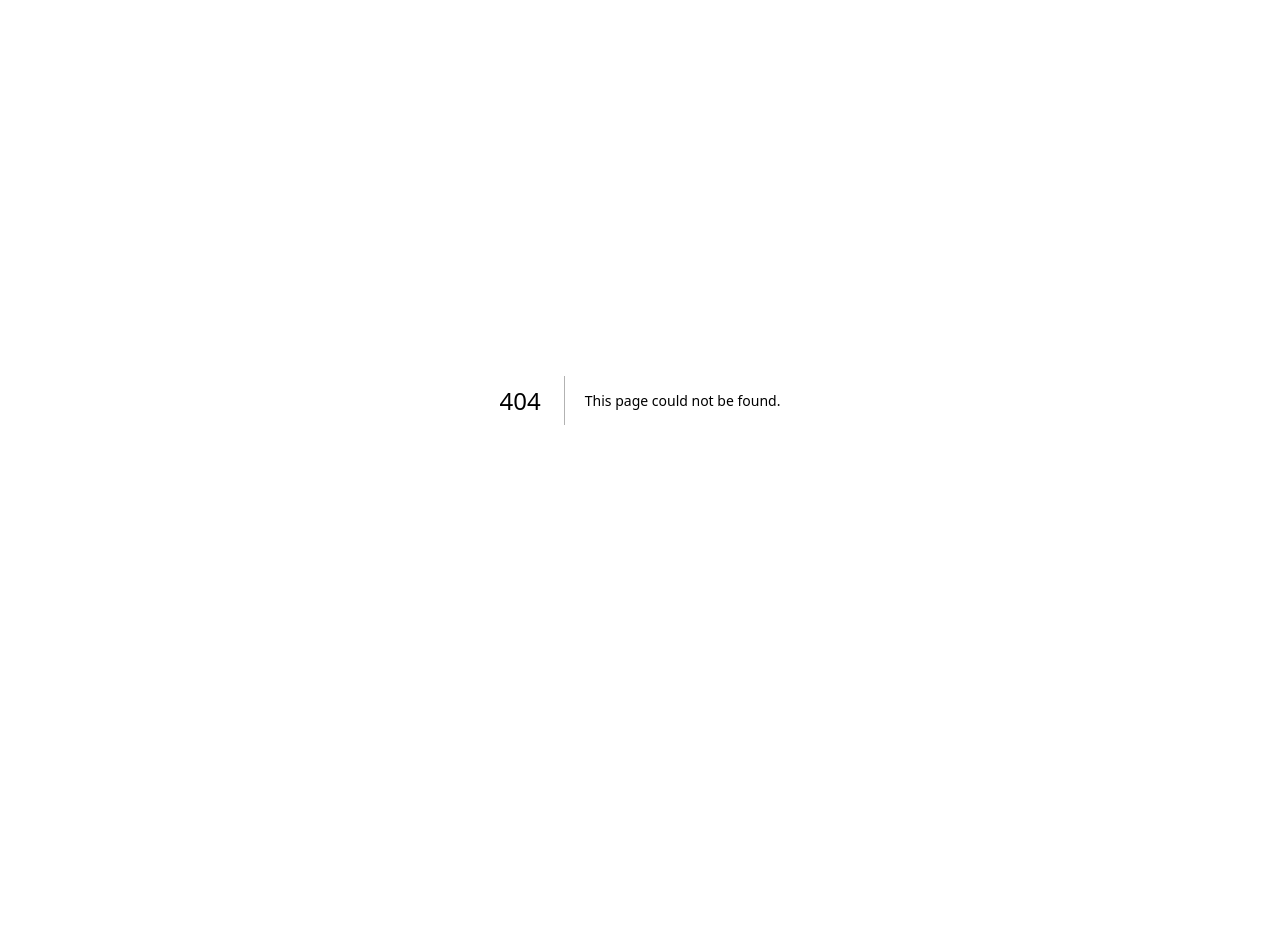
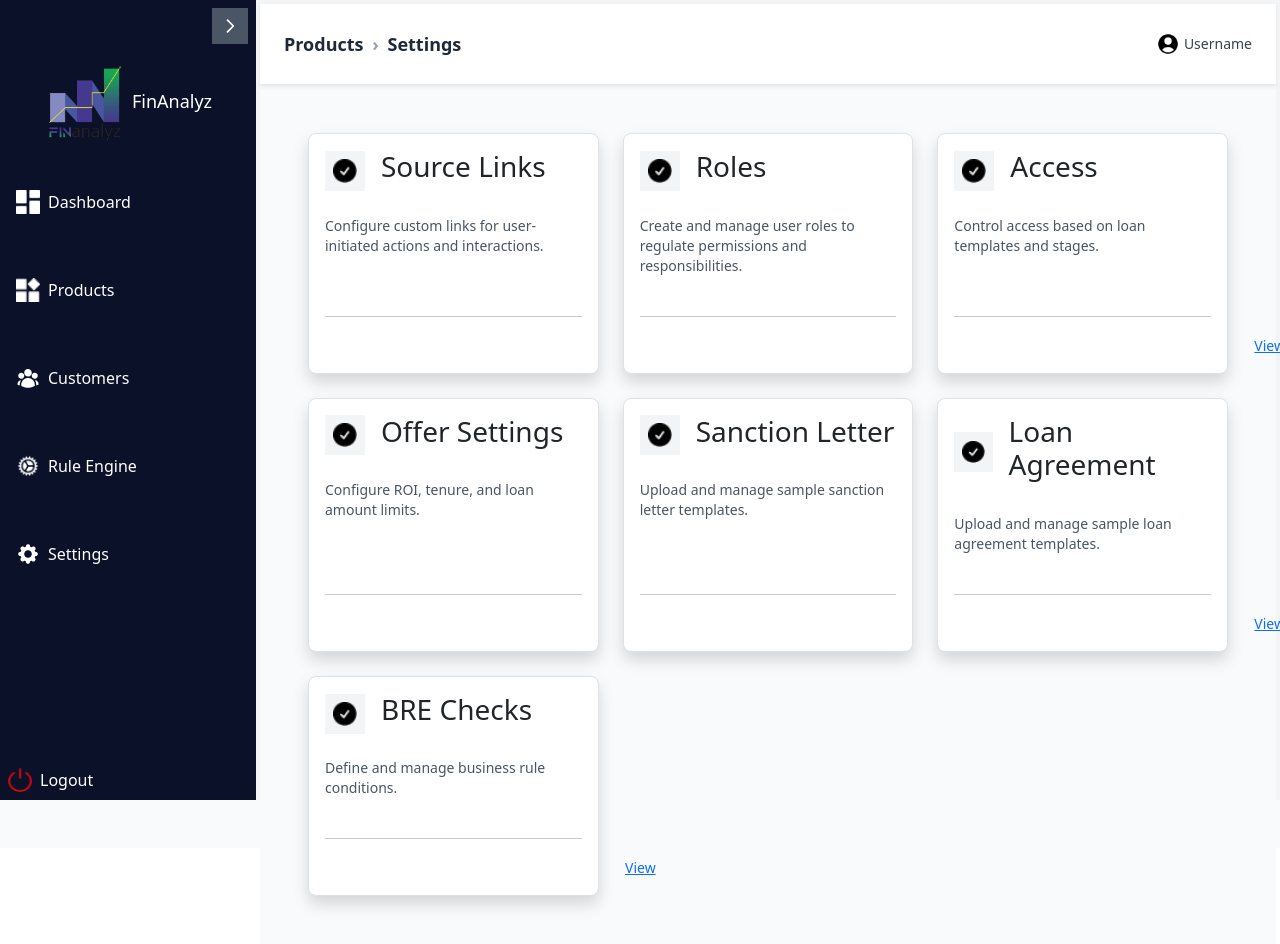
Before and after one commit to DESHMUKH-NIKITA/authentication-practice, a Next.js app: page /profile-setting in a window 1280 px wide. Before the commit this address had no page. Before the commit the page ends 800 px from the top, so only its background shows below. Built offline with nearby package versions, Linux system fonts and the light colour scheme.

Commit message:
Setting-screen

```diff
--- /dev/null
+++ b/next.config.js
@@ -0,0 +1,13 @@
+/** @type {import('next').NextConfig} */
+const nextConfig = {
+    async rewrites() {
+        return [
+            {
+                source: '/api/:path*',   // Proxy requests starting with /api
+                destination: 'https://losservices.finanalyz.com/api/:path*',  // Target API
+            },
+        ];
+    },
+};
+
+module.exports = nextConfig;
--- a/next.config.mjs
+++ /dev/null
@@ -1,4 +0,0 @@
-/** @type {import('next').NextConfig} */
-const nextConfig = {};
-
-export default nextConfig;
--- a/package.json
+++ b/package.json
@@ -12,6 +12,7 @@
     "@heroicons/react": "^2.2.0",
     "autoprefixer": "^10.4.21",
     "bootstrap": "^5.3.3",
+    "cookies-next": "^5.1.0",
     "lucide-react": "^0.483.0",
     "next": "15.2.1",
     "postcss": "^8.5.3",
--- a/src/app/add-new-user/page.js
+++ b/src/app/add-new-user/page.js
@@ -1,6 +1,6 @@
 'use client';
 
-import Layout from '@/components/Layout';  // ✅ Import Layout
+import Layout from '@/components/Layout';
 import LeftMenu from '@/components/LeftMenu';
 import { ArrowLeft } from 'lucide-react';
 import { useRouter } from 'next/navigation';
@@ -9,16 +9,12 @@ import { useState } from 'react';
 export default function AddNewUser() {
   const router = useRouter();
 
-  const handleAddUserM = () => {
-    router.push('/user-management');
-  };
-
   const [formData, setFormData] = useState({
-    fullName: '',
-    phoneNumber: '',
+    username: '',
+    phoneNo: '',
     email: '',
-    password: '',        // ✅ Added password field
-    role: ''
+    password: '',
+    role: '',
   });
 
   const handleChange = (e) => {
@@ -29,13 +25,84 @@ export default function AddNewUser() {
     }));
   };
 
-  const handleSubmit = (e) => {
+  const handleSubmit = async (e) => {
     e.preventDefault();
-    console.log('Form data submitted:', formData);
+
+    try {
+      // Step 1: Get CSRF Token
+      let csrfRes = await fetch('/api/csrf/token', { credentials: 'include' });
+      let csrfToken =
+        csrfRes.headers.get('X-CSRF-TOKEN') ||
+        document.cookie
+          .split('; ')
+          .find((row) => row.startsWith('XSRF-TOKEN='))
+          ?.split('=')[1];
+
+      if (!csrfToken) throw new Error('Failed to retrieve CSRF token.');
+
+      // Step 2: Login as Admin
+      const loginRes = await fetch('/api/Auth/login', {
+        method: 'POST',
+        headers: {
+          'Content-Type': 'application/json',
+          'X-CSRF-TOKEN': csrfToken,
+        },
+        credentials: 'include',
+        body: JSON.stringify({
+          email: 'admin@admin.com',
+          password: 'admin',
+        }),
+      });
+
+      if (!loginRes.ok) throw new Error('Admin login failed.');
+      const { token } = await loginRes.json();
+
+      // Step 3: Get New CSRF Token After Login
+      csrfRes = await fetch('/api/csrf/token', { credentials: 'include' });
+      csrfToken =
+        csrfRes.headers.get('X-CSRF-TOKEN') ||
+        document.cookie
+          .split('; ')
+          .find((row) => row.startsWith('XSRF-TOKEN='))
+          ?.split('=')[1];
+
+      if (!csrfToken) throw new Error('Failed to retrieve CSRF token post-login.');
+
+      // Step 4: Register New User
+      const registerRes = await fetch('/api/Auth/register', {
+        method: 'POST',
+        headers: {
+          'Content-Type': 'application/json',
+          Authorization: `Bearer ${token}`,
+          'X-CSRF-TOKEN': csrfToken,
+        },
+        credentials: 'include',
+        body: JSON.stringify({
+          username: formData.username,
+          email: formData.email,
+          password: formData.password,
+          role: formData.role,
+          phoneNo: formData.phoneNo,
+        }),
+      });
+
+      if (!registerRes.ok) {
+        const errorData = await registerRes.json();
+        throw new Error(errorData.message || 'User registration failed.');
+      }
+
+      const responseData = await registerRes.json();
+      console.log('User registered:', responseData);
+
+      router.push('/user-management');
+    } catch (error) {
+      console.error('Error:', error.message);
+      alert(`Something went wrong: ${error.message}`);
+    }
   };
 
   return (
-    <Layout>  {/* ✅ Wrapped in Layout */}
+    <Layout>
       <div className="flex h-screen">
         <div className="flex flex-col w-full">
           {/* Navbar */}
@@ -52,40 +119,35 @@ export default function AddNewUser() {
           {/* Main Content */}
           <div className="flex-grow p-6 bg-gray-100">
             <div className="flex">
-              {/* Left Menu */}
               <LeftMenu />
 
               {/* Form Section */}
-              <section
-                className="bg-white rounded-lg shadow-md p-8 max-w-xl w-full mx-8 h-[689px]"
-                //style={{ margin: '205px', height:'723px', position: 'relative', bottom: '202px', right: '192px' }}
-              >
-                {/* Back button */}
+              <section className="bg-white rounded-lg shadow-md p-8 max-w-xl w-full mx-8 h-[689px]">
+                {/* Back Button */}
                 <div
-                  className="flex items-center text-black-600 hover:text-gray-900 cursor-pointer mb-6"
+                  className="flex items-center text-gray-600 hover:text-gray-900 cursor-pointer mb-6"
                   onClick={() => router.back()}
                 >
                   <ArrowLeft className="w-5 h-5 mr-2" />
-                  <span className="text-base font-semibold scale-120 tracking-tight ml-1.5">
-                    Add a New User
-                  </span>
+                  <span className="text-base font-semibold ml-1.5">Add a New User</span>
                 </div>
 
                 <p className="text-gray-500 mb-8">
-                  Lorem ipsum dolor sit amet, consectetur adipiscing elit, sed do eiusmod tempor incididunt ut labore et dolore magna aliqua.
+                  Fill in the details below to add a new user to the system.
                 </p>
 
                 {/* Form */}
                 <form onSubmit={handleSubmit} className="space-y-6">
                   <div>
-                    <label className="block text-gray-700 font-medium">Full Name</label>
+                    <label className="block text-gray-700 font-medium">Username</label>
                     <input
                       type="text"
-                      name="fullName"
-                      value={formData.fullName}
+                      name="username"
+                      value={formData.username}
                       onChange={handleChange}
                       placeholder="John Doe"
                       className="w-full px-4 py-2 mt-2 border rounded-lg focus:outline-none focus:ring-2 focus:ring-blue-500"
+                      required
                     />
                   </div>
 
@@ -93,11 +155,12 @@ export default function AddNewUser() {
                     <label className="block text-gray-700 font-medium">Phone Number</label>
                     <input
                       type="text"
-                      name="phoneNumber"
-                      value={formData.phoneNumber}
+                      name="phoneNo"
+                      value={formData.phoneNo}
                       onChange={handleChange}
                       placeholder="1234567890"
                       className="w-full px-4 py-2 mt-2 border rounded-lg focus:outline-none focus:ring-2 focus:ring-blue-500"
+                      required
                     />
                   </div>
 
@@ -110,10 +173,10 @@ export default function AddNewUser() {
                       onChange={handleChange}
                       placeholder="email@example.com"
                       className="w-full px-4 py-2 mt-2 border rounded-lg focus:outline-none focus:ring-2 focus:ring-blue-500"
+                      required
                     />
                   </div>
 
-                  {/* ✅ Added Password Field */}
                   <div>
                     <label className="block text-gray-700 font-medium">Password</label>
                     <input
@@ -123,6 +186,7 @@ export default function AddNewUser() {
                       onChange={handleChange}
                       placeholder="Enter password"
                       className="w-full px-4 py-2 mt-2 border rounded-lg focus:outline-none focus:ring-2 focus:ring-blue-500"
+                      required
                     />
                   </div>
 
@@ -135,15 +199,14 @@ export default function AddNewUser() {
                       onChange={handleChange}
                       placeholder="Administrator"
                       className="w-full px-4 py-2 mt-2 border rounded-lg focus:outline-none focus:ring-2 focus:ring-blue-500"
+                      required
                     />
                   </div>
 
                   <div className="flex justify-end">
                     <button
                       type="submit"
-                      onClick={handleAddUserM}
                       className="bg-blue-600 text-white px-6 py-2 rounded-lg shadow hover:bg-blue-700 transition"
-                      style={{borderRadius:'10px'}}
                     >
                       Add New User
                     </button>
--- a/src/app/products/page.js
+++ b/src/app/products/page.js
@@ -12,6 +12,10 @@ export default function Products() {
   };
   const handleLeadDashboard = () => {
     router.push('/lead-dashboard'); // ✅ Redirect to the create product page
+  };
+
+  const setting = () => {
+    router.push('/profile-setting'); // ✅ Redirect to the create product page
   };
 
   return (
@@ -87,7 +91,7 @@ export default function Products() {
                   <p>Loan Stage: <span className="text-blue-600">Default Template</span></p>
                 </div>
                 <div className="flex items-center space-x-2">
-                  <button className="bg-gray-200 p-2 m-2 rounded hover:bg-gray-300 transition">
+                  <button  onClick={setting} className="bg-gray-200 p-2 m-2 rounded hover:bg-gray-300 transition">
                     <FaCog className="text-gray-600" />
                   </button>
                   <button onClick={handleLeadDashboard} className="bg-gray-200 font-bold px-3 py-1 rounded-lg text-sm text-gray-700 hover:bg-gray-300 transition">
--- /dev/null
+++ b/src/app/profile-setting/page.js
@@ -0,0 +1,12 @@
+import TopNavbar from '@/components/profilesetting';
+
+export default function SettingsPage() {
+  return (
+    <div className="min-h-screen bg-gray-50">
+      <TopNavbar />
+      <div className="p-6">
+        {/* Your settings cards grid here */}
+      </div>
+    </div>
+  );
+}
--- a/src/components/CustomerdashbordLoan.js
+++ b/src/components/CustomerdashbordLoan.js
@@ -96,9 +96,50 @@ export default function CustomerLoanTabs() {
 
 function LeadsContent() {
     return (
-        <p>hello</p>
-    )
-}
+      <div className="p-6">
+        <div className="border rounded-xl bg-white shadow-sm p-4">
+          <h2 className="text-xl font-semibold mb-4">Leads Summary</h2>
+          <div className="bg-white border rounded-lg overflow-x-auto">
+            <table className="min-w-full text-sm text-left">
+              <thead className="bg-gray-100 border-b">
+                <tr>
+                  <th className="px-6 py-4 font-medium text-gray-900">Lead ID</th>
+                  <th className="px-6 py-4 font-medium text-gray-900">Product Name</th>
+                  <th className="px-6 py-4 font-medium text-gray-900">Requested Loan Amount</th>
+                  <th className="px-6 py-4 font-medium text-gray-900">Approved Loan Amount</th>
+                  <th className="px-6 py-4 font-medium text-gray-900">Status</th>
+                  <th className="px-6 py-4 font-medium text-gray-900">Action</th>
+                </tr>
+              </thead>
+              <tbody>
+                {[
+                  "Approved",
+                  "Registered",
+                  "Disbursed",
+                  "Rejected",
+                  "Registered",
+                  "Disbursed",
+                  "Rejected",
+                ].map((status, index) => (
+                  <tr className="border-b" key={index}>
+                    <td className="px-6 py-4 text-gray-700">1001</td>
+                    <td className="px-6 py-4 text-gray-700">Personal Loan Secured</td>
+                    <td className="px-6 py-4 text-gray-700">₹5,00,000</td>
+                    <td className="px-6 py-4 text-gray-700">₹4,00,000</td>
+                    <td className="px-6 py-4 text-gray-700">{status}</td>
+                    <td className="px-6 py-4 text-gray-600 cursor-pointer hover:underline">
+                      View Details
+                    </td>
+                  </tr>
+                ))}
+              </tbody>
+            </table>
+          </div>
+        </div>
+      </div>
+    );
+  }
+
 
 function ProfileContent() {
     return (
--- a/src/components/leaddasboard.js
+++ b/src/components/leaddasboard.js
@@ -5,6 +5,7 @@ import { useRouter } from 'next/navigation';
 import { FaSearch, FaUser, FaCheckCircle, FaClipboardList } from "react-icons/fa";
 import Sidebar from "@/components/Sidebar";
 import Navbar from "@/components/Navbar";
+import Layout from "@/components/Layout";
 
 
 export default function LeadDashboard() {
@@ -23,9 +24,10 @@ export default function LeadDashboard() {
     ]);
 
     return (
-        <div className="flex">
-            <Sidebar />
-            <div className="flex-1 flex flex-col ml-64 min-h-screen">
+        <Layout>
+        <div className="flex min-h-screen">
+            {/*<Sidebar />*/}
+            <div className="flex-1 flex flex-col">
                 {/* Navbar */}
                 <div className="w-full top-0 left-0 right-0 bg-white shadow-md flex justify-between items-center px-6 py-3 h-14">
                     <h4 className="text-xl font-semibold text-gray-800">Leads Dashboard </h4>
@@ -99,5 +101,6 @@ export default function LeadDashboard() {
                 </div>
             </div>
         </div>
+        </Layout>
     );
 }
--- /dev/null
+++ b/src/components/profilesetting.js
@@ -0,0 +1,88 @@
+'use client';
+
+import Sidebar from "@/components/Sidebar";
+import Layout from "@/components/Layout";
+
+export default function TopNavbarWithLayout() {
+  const cards = [
+    {
+      title: "Source Links",
+      description: "Configure custom links for user-initiated actions and interactions.",
+    },
+    {
+      title: "Roles",
+      description: "Create and manage user roles to regulate permissions and responsibilities.",
+    },
+    {
+      title: "Access",
+      description: "Control access based on loan templates and stages.",
+    },
+    {
+      title: "Offer Settings",
+      description: "Configure ROI, tenure, and loan amount limits.",
+    },
+    {
+      title: "Sanction Letter",
+      description: "Upload and manage sample sanction letter templates.",
+    },
+    {
+      title: "Loan Agreement",
+      description: "Upload and manage sample loan agreement templates.",
+    },
+    {
+      title: "BRE Checks",
+      description: "Define and manage business rule conditions.",
+    },
+  ];
+
+  return (
+    <Layout>
+      <div className="flex min-h-screen">
+        {/* Sidebar */}
+        {/*<Sidebar />*/}
+
+        {/* Main Content */}
+        <div className="flex-1 flex flex-col bg-gray-50">
+          {/* Top Navbar */}
+          <div className="flex items-center justify-between bg-white border-b border-gray-200 px-6 py-4 shadow-sm">
+            {/* Breadcrumb */}
+            <div className="text-gray-800 font-semibold text-[18px]">
+              Products <span className="text-gray-400 mx-1">›</span> <span className="text-gray-800">Settings</span>
+            </div>
+
+            {/* User Profile */}
+            <div className="flex items-center space-x-2">
+              <div className="w-8 h-8 rounded-full flex items-center justify-center text-gray-600 font-bold">
+                <img src="Username.png" alt="Icon" className="w-6 h-6" />
+              </div>
+              <span className="text-sm font-medium text-gray-700 -ml-2">Username</span>
+            </div>
+          </div>
+
+          {/* Cards Grid */}
+          <div className="p-5">
+            <div className="grid grid-cols-1 sm:grid-cols-2 md:grid-cols-3 gap-6">
+              {cards.map((card, index) => (
+                <div key={index} className="bg-white border rounded-lg shadow p-3 flex flex-col justify-between">
+                  <div className="flex items-center gap-3 mb-4">
+                  <div className="bg-gray-100 p-2 rounded-100">
+                <img src="/Approved_loan_icons.png" alt="Icon" className="w-6 h-6 object-contain" />
+                </div>
+
+                    <h3 className="text-lg font-semibold text-gray-800">{card.title}</h3>
+                  </div>
+                  <p className="text-sm text-gray-600 flex-1">{card.description}</p>
+                  <hr className="w-full border-t border-gray-200 my-4" />
+
+                  <div className="-mt-2">
+                    <a href="#" className="text-blue-500 text-sm font-medium hover:underline ml-75 ">View</a>
+                  </div>
+                </div>
+              ))}
+            </div>
+          </div>
+        </div>
+      </div>
+    </Layout>
+  );
+}
```
Also changed, not shown: public/Approved_loan_icons.png (added), 1 other file (tests, documents, lock files or other folders).
